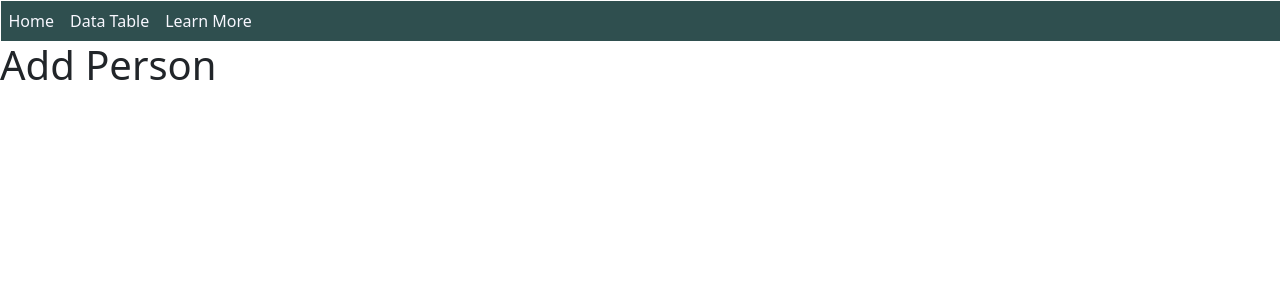
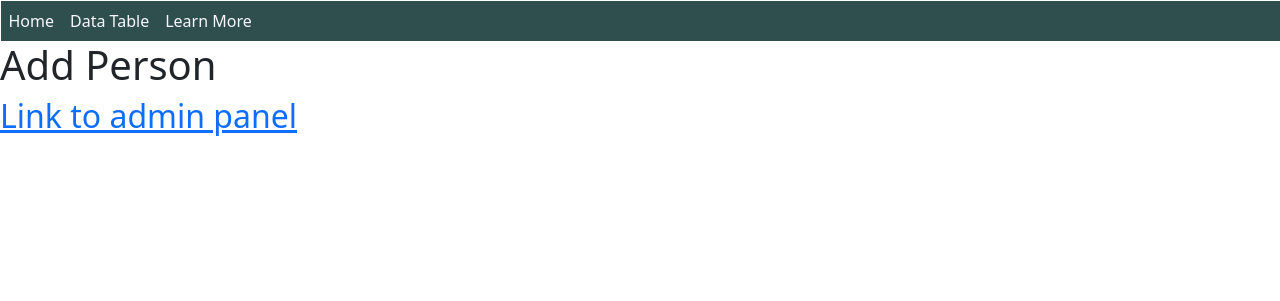
Before and after one commit to Tannerka5/IS303-Team-Alpha, a Django app: template missingpersons/templates/information/add_person.html in a window 1280 px wide. Shown: the top 301 px of the page. Run offline with Django 3.2, Linux system fonts and the light colour scheme; the template is opened without the code that fills it, so the values that code supplies are empty.

Commit message:
admin links

```diff
--- a/missingpersons/templates/information/add_person.html
+++ b/missingpersons/templates/information/add_person.html
@@ -1,3 +1,4 @@
 {% extends 'base.html' %} {% block content %}
     <h1> Add Person </h1>
+    <h2><a href="{% url 'admin:index' %}">Link to admin panel</a></h2>
 {% endblock %}
--- a/missingpersons/templates/information/search.html
+++ b/missingpersons/templates/information/search.html
@@ -1,4 +1,4 @@
 {% extends 'base.html' %} {% block content %}
     <h1> Search </h1>
-    <h2><a href="{% url 'admin:index' %}">link to admin panel</a></h2>
+    <h2><a href="{% url 'admin:index' %}">Link to admin panel</a></h2>
 {% endblock %}
```
